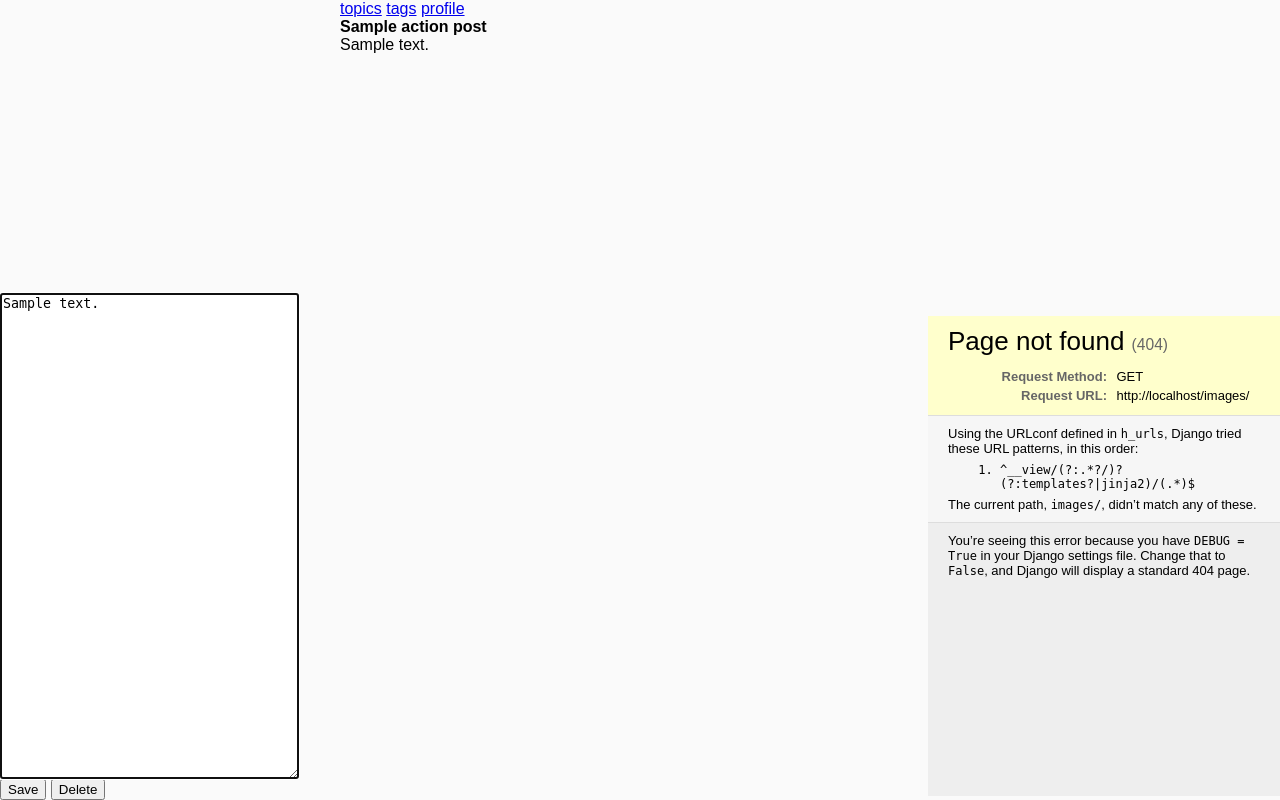
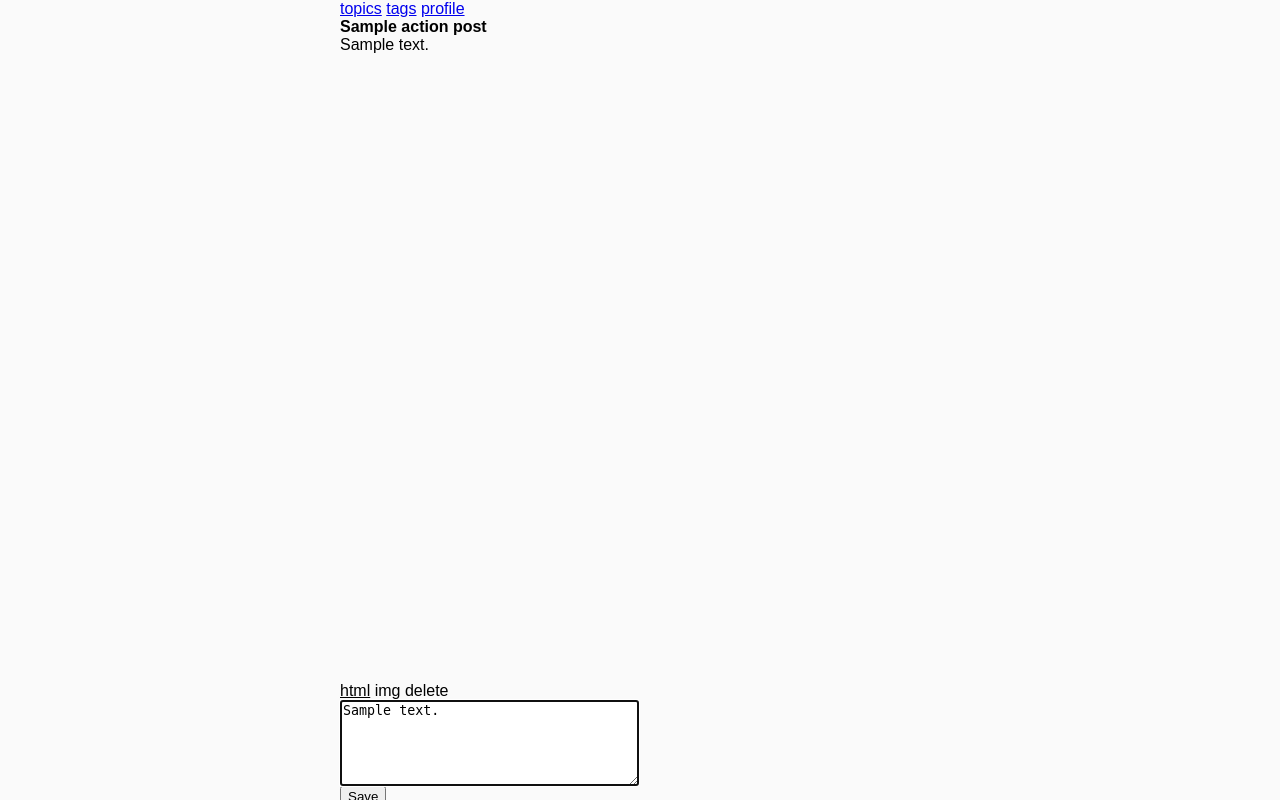
Before and after one commit to RodericDay/forum-old, a Django app: template templates/posts/post_form.html in a window 1280 px wide. Run offline with Django 3.2, Linux system fonts and the light colour scheme; the template is opened without the code that fills it: most values are stand-ins (such as "Sample title", 1, 10 or a date in 2020).

Commit message:
Tabbed Editor

```diff
--- a/templates/base.html
+++ b/templates/base.html
@@ -7,10 +7,8 @@
 <style>
 html { background-color: #fafafa; font-family: sans-serif; }
 body { padding: 0px 3px; margin: 0px auto; max-width: 600px; font-size: 16px; }
-.avatar { float: right; }
-#quickpost { position: fixed; bottom: 0; }
 textarea { display: block; width: 22em; height: 60vh; }
-iframe { border: none; width: 22em; height: 60vh; }
+iframe { border: none; background-color: #eee; }
 header, footer { font-size: 80%; }
 pre { overflow: scroll; }
 article {
@@ -21,6 +19,8 @@ article {
     text-align: justify;
 }
 article a { color: red; }
+.avatar { float: right; }
+#quickpost { position: fixed; bottom: 0; }
 .spoiler { color: white; } /* should be same as background */
 .topic {
     padding: 5px;
@@ -35,6 +35,13 @@ article a { color: red; }
 .breakable {
     overflow-wrap: break-word;
 }
+.scroll-wrapper {
+    height: 100px;
+    overflow-y: scroll;
+    -webkit-overflow-scrolling: touch;"
+}
+#htmlInput { height: 6em; }
+#htmlEditor { position: fixed; bottom: 0; }
 </style>
 </head>
 <body>
--- a/templates/posts/post_form.html
+++ b/templates/posts/post_form.html
@@ -1,29 +1,44 @@
 {% extends 'base.html' %}
 {% load posts_tags %}
 {% block body %}
+<style>
+input[name=tab] { display: none; }
+input[name=tab]:checked + label { text-decoration: underline; }
+input[name=delete] { position: absolute; bottom: 0; right: 0;}
+.tabbed > div { display: none; height: 100px; width: 300px; }
+#tab1:checked ~ #htmlForm { display: block; }
+#tab2:checked ~ #imgForm { display: block; }
+#tab3:checked ~ #deleteForm { display: block; }
+</style>
 <b>{{action}} post</b>
 
-<!-- center -->
-{% if post.id %}
 <div id="htmlPreview">{{post.content|linebreaksbr|bleach}}</div>
-{% endif %}
 
-<!-- left -->
-<div style="position: fixed; bottom: 0; left: 0;">
+<div id="htmlEditor" class="tabbed">
+<input name="tab" type="radio" id="tab1" checked><label for="tab1">html</label>
+<input name="tab" type="radio" id="tab2"><label for="tab2">img</label>
+<input name="tab" type="radio" id="tab3"><label for="tab3">delete</label>
+<!-- 1 -->
+<div id="htmlForm">
 <form method="post">
 {% csrf_token %}
-<span style="color: red;">{{error}}</span>
+<span class="error">{{error}}</span>
 <textarea id="htmlInput" name="content" autofocus>{{post.content}}</textarea>
 <input type="submit" name="save" value="Save" />
-{% if post.id %}
-<input type="submit" name="delete" value="Delete" />
-{% endif %}
 </form>
 </div>
-
-<!-- right -->
-<div style="position: fixed; right: 0; bottom: 0;">
-<iframe src="/images/"></iframe>
+<!-- 2 -->
+<div id="imgForm" class="scroll-wrapper">
+<iframe height="100%" src="/images/"></iframe>
+</div>
+<!-- 3 -->
+<div id="deleteForm">
+<form method="post">
+{% csrf_token %}
+<input type="submit" name="delete" value="Delete" />
+</form>
+</div>
+<!-- - -->
 </div>
 
 {% if post.id %}
--- a/templates/userhub/images.html
+++ b/templates/userhub/images.html
@@ -10,7 +10,7 @@
 <small><small>
 &lt;img src="https://forum.roderic.ca/uploads/{{image.raw}}"/&gt;
 </small></small>
-{% if request.user.is_superuser %}
+{% if false and request.user.is_superuser %}
 <form method="post" action="{% url 'images-delete' image.id %}">
 {% csrf_token %}
 <input type="submit" value="Delete" />
```
